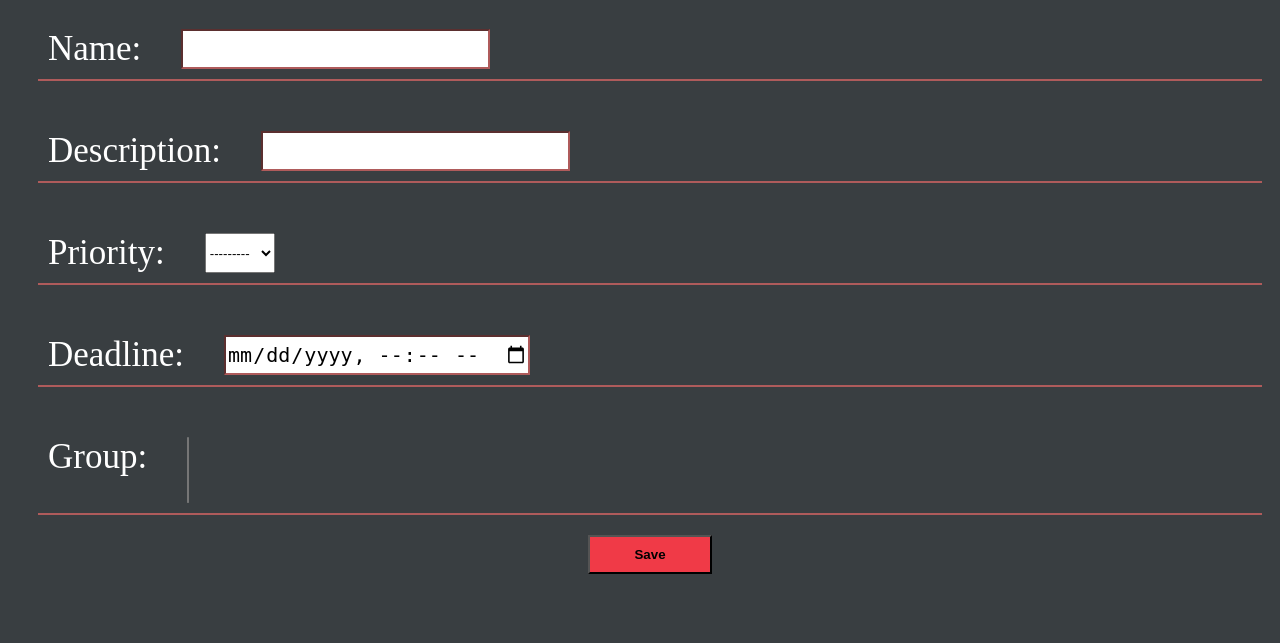
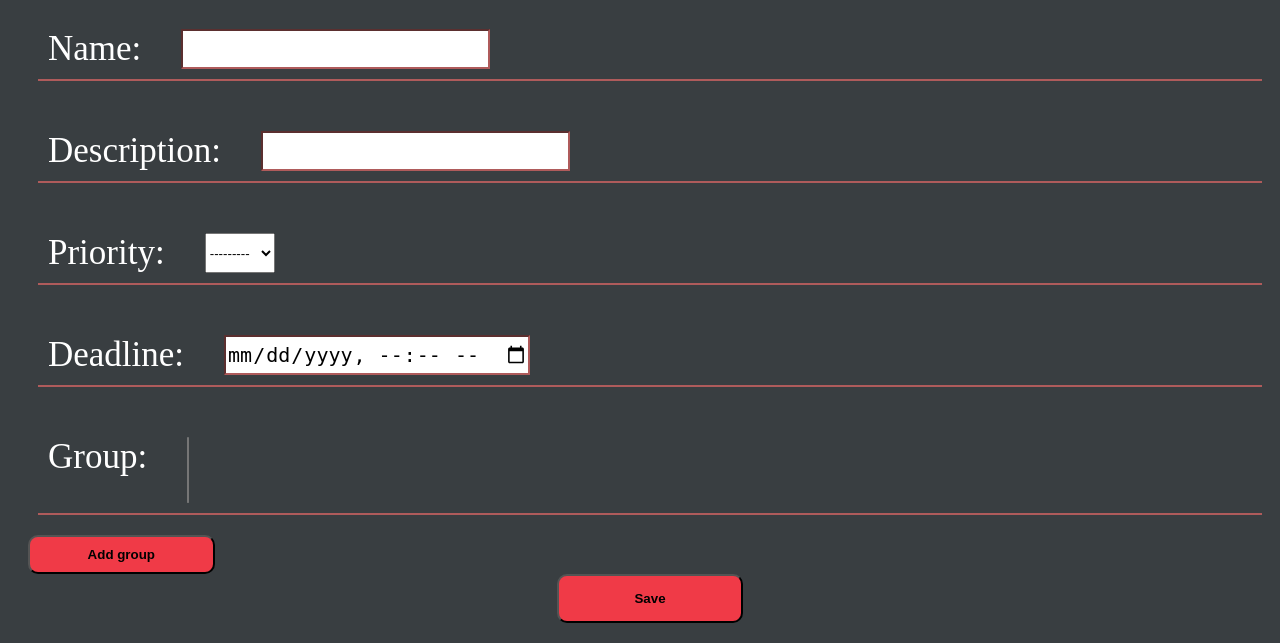
Before and after one commit to 1Eel3ven/to-do-list, a Django app: template mysite/todolist/templates/todolist/edit.html in a window 1280 px wide. Shown: the part 157-800 px from the top of the page. Run offline with Django 5.2, Linux system fonts and the light colour scheme; the template is opened without the code that fills it: values that come from a table or form of the project are taken from there, others are empty; some libraries are stand-ins or nearby versions.

Commit message:
Update functional made; Made hovers for buttons; Add group form changes

```diff
--- a/mysite/todolist/static/todolist/style.css
+++ b/mysite/todolist/static/todolist/style.css
@@ -95,11 +95,13 @@ input[type=image] {
     cursor: move;
 
     border: 5px solid #AF5B5B;
+    border-radius: 15px;
     z-index: 9;
 }
 
 .task_create_form_container, .task_add_group_form_container {
     padding: 40px 80px;
+    border-radius: 10px;
     background-color: #F6F4F3;
     color: black;
 }
@@ -112,26 +114,43 @@ input[type=image] {
 
 .task_create_form_add_group_button {
     margin: 0 0 10% 24%;
+    padding: 5px;
+    border-radius: 5px;
+
     background-color: #F03A47;
     font-weight: 600;
+    cursor: pointer;
+
+    transition: background-color 0.3s;
 }
 
 .task_create_form_save {
     width: 50%;
     margin-left: 25%;
     padding: 10px;
+    border-radius: 10px;
+
     background-color: #F03A47;
     font-weight: 700;
+    cursor: pointer;
+
+    transition: background-color 0.3s;
 }
 
 .task_add_group_form {
     left: 40%;
-    cursor: auto;
+    top: 50%;
 }
 
 .task_add_group_form_save {
+    padding: 5px;
+    border-radius: 5px;
+
     background-color: #F03A47;
     font-weight: 600;
+    cursor: pointer;
+
+    transition: background-color 0.3s;
 }
 
 
@@ -178,11 +197,33 @@ input[type=image] {
     width: 25%;
 }
 
+.task_edit_add_group_button {
+    width: 15%;
+    padding: 10px;
+    border-radius: 10px;
+
+    background-color: #F03A47;
+    font-weight: 600;
+    cursor: pointer;
+
+    transition: background-color 0.3s;
+}
+
 .edit_flex_container_save {
-    width: 10%;
-    padding: 10px;
+    width: 15%;
+    padding: 15px;
+    border-radius: 10px;
+
     align-self: center;
 
     background-color: #F03A47;
     font-weight: 600;
+    cursor: pointer;
+
+    transition: background-color 0.3s;
 }
+
+.task_edit_add_group_button:hover, .task_create_form_add_group_button:hover, .edit_flex_container_save:hover,
+.task_create_form_save:hover, .task_add_group_form_save:hover {
+    background-color: #AF5B5B;
+}
--- a/mysite/todolist/templates/todolist/edit.html
+++ b/mysite/todolist/templates/todolist/edit.html
@@ -1,7 +1,9 @@
 {% extends 'todolist/base.html' %}
 
 {% block content %}
-    <form class='edit_flex_container' action='{% url 'todolist:edit_task' task.id}' method="POST">
+    <form class='edit_flex_container' action='{% url 'todolist:edit_task' task.id %}' method="POST">
+        {% csrf_token %}
+
         {% for field in task_form %}
         <div>
             {{ field.label }}:
@@ -9,6 +11,38 @@
         </div>
         {% endfor %}
 
+        <button type='button' class='task_edit_add_group_button' onclick="openForm('task_add_group')">Add group</button>
+
         <button type='submit' class='edit_flex_container_save'>Save</button>
     </form>
+
+    <div class='task_add_group_form' id='task_add_group'>
+        <form method='POST' class='task_add_group_form_container' action='{% url 'todolist:add_group' %}'>
+            {% csrf_token %}
+            <legend class='task_add_group_form_legend'>Add new group</legend>
+
+            <input type='text' class='add_group_name_input' name='group_name' maxlength='50' placeholder='Group name' required>
+
+            <button type='submit' class='task_add_group_form_save'>Save</button>
+        </form>
+    </div>
+
+    <script src="https://code.jquery.com/jquery-3.6.0.min.js"></script>
+    <script src="https://code.jquery.com/ui/1.12.1/jquery-ui.min.js"></script>
+    <script>
+        function openForm(element) {
+            var form = document.getElementById(element);
+
+            if (form.style.display === "block") {
+                form.style.display = "none";
+            }
+            else {
+                form.style.display = "block";
+            }
+        }
+
+        $(function() {
+            $('#task_add_group').draggable();
+        });
+    </script>
 {% endblock %}
--- a/mysite/todolist/templates/todolist/index.html
+++ b/mysite/todolist/templates/todolist/index.html
@@ -93,5 +93,9 @@
         $(function() {
             $('#task_create_form').draggable();
         });
+
+        $(function() {
+            $('#task_add_group').draggable();
+        });
     </script>
 {% endblock %}
--- a/mysite/todolist/urls.py
+++ b/mysite/todolist/urls.py
@@ -7,9 +7,9 @@ app_name = 'todolist'
 urlpatterns = [
     path('', views.IndexView.as_view(), name='index'),
     path('<int:pk>/', views.DetailView.as_view(), name='detail'),
+    path('<int:pk>/edit/', views.EditView.as_view(), name='edit'),
     path('<int:task_id>/complete/', views.CompleteTask, name='complete_task'),
-    path('<int:pk>/edit/', views.EditView.as_view(), name='edit'),
+    path('create/', views.CreateTask, name='create_task'),
     path('<int:task_id>/edit_task/', views.EditTask, name='edit_task'),
-    path('create/', views.CreateTask, name='create_task'),
     path('addgroup/', views.AddGroup, name='add_group'),
 ]
```
Also changed, not shown: mysite/todolist/views.py (+23 -5 lines).
